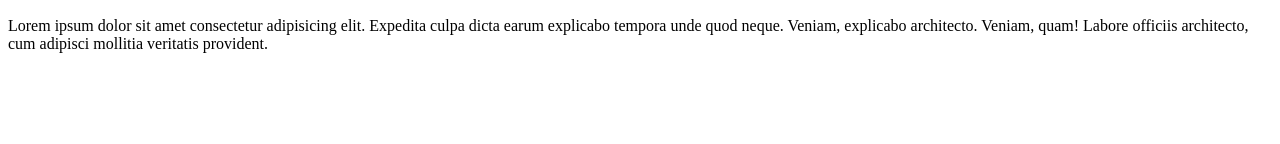
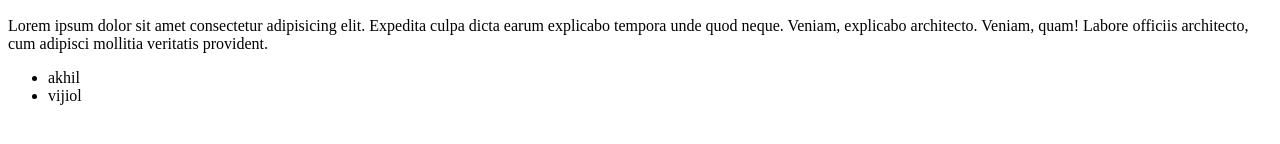
Before and after one commit to akhil-UpArt/datewithgit-sample, a plain HTML site: page index.html in a window 1280 px wide. Shown: the part 138-282 px from the top of the page. Drawn offline with Linux system fonts and the light colour scheme.

Commit message:
good things are happen

```diff
--- a/index.html
+++ b/index.html
@@ -12,6 +12,9 @@
     <code>akhil</code>
     <h2>mottammal</h2>
     <p>Lorem ipsum dolor sit amet consectetur adipisicing elit. Expedita culpa dicta earum explicabo tempora unde quod neque. Veniam, explicabo architecto. Veniam, quam! Labore officiis architecto, cum adipisci mollitia veritatis provident.</p>
-
+    <ul>
+        <li>akhil</li>
+        <li>vijiol</li>
+    </ul>
 </body>
 </html>
```
